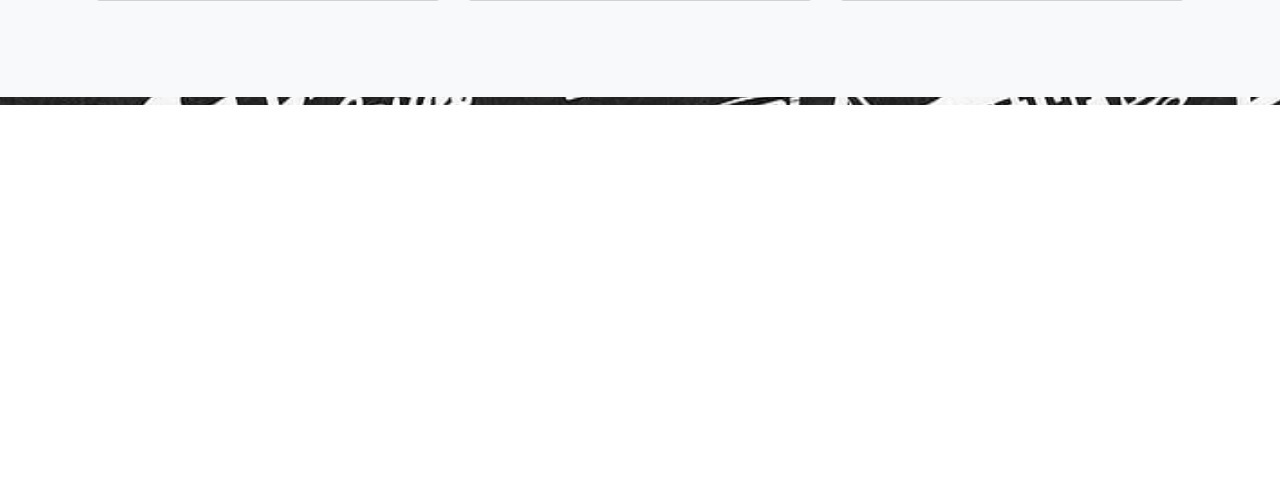
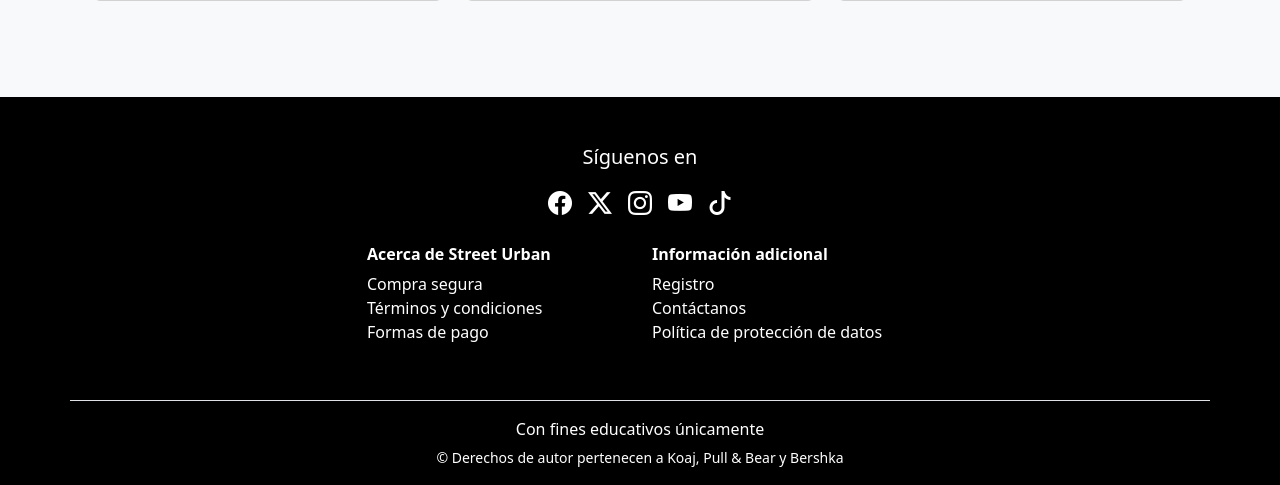
Before and after one commit to StivenJS2/Street_Oficial, a PHP site: page /vendedor/ in a window 1280 px wide. Shown: the part 2604-3089 px from the top of the page. Before the commit the page ends 2709 px from the top, so only its background shows below. Run offline with PHP 8.4, Linux system fonts and the light colour scheme.

Commit message:
finalización de pagina principal

```diff
--- a/Controlador/ClienteController.php
+++ b/Controlador/ClienteController.php
@@ -10,6 +10,7 @@ class ClienteController {
 
     public function manejarPeticion() {
         $mensaje = "";
+        $clientes = [];
 
         if ($_SERVER['REQUEST_METHOD'] === 'POST') {
             $accion = $_POST["_action"] ?? "";
@@ -74,6 +75,7 @@ class ClienteController {
         $clientes = $this->clienteService->obtenerClientes();
 
 
-        require __DIR__ . "/../Vista/Cliente.php";
+        require __DIR__ . "/../Vista/Administrador/Cliente.php";
+
     }
 }
--- a/Modelo/ModuloCliente/ClienteService.php
+++ b/Modelo/ModuloCliente/ClienteService.php
@@ -1,10 +1,6 @@
 <?php
 class ClienteService {
     private $urlCliente= "http://localhost:8080/cliente";
-
-
-
-
 
 public function obtenerClientes() {
     $respuesta = file_get_contents($this->urlCliente);
--- a/Vista/PuntoInicio/Inicio.php
+++ b/Vista/PuntoInicio/Inicio.php
@@ -17,8 +17,8 @@
           <div class="container-fluid bg-white shadow-sm fixed-top py-2">
 
             <!-- Logo -->
-            <a class="navbar-brand fw-bold" href="#">
-              <i class="bi bi-bag-check-fill me-2"></i> MiTienda
+            <a class="navbar-brand fw-bold">
+              <i class="bi bi-bag-check-fill me-2"></i> ¿Todo bien?
             </a>
 
             <div class="collapse navbar-collapse justify-content-center">
@@ -109,7 +109,7 @@
 
     <!-- Cards -->
 
-    <div class="container-fluid bg-light text-dark py-5 my-2">
+    <div class="container-fluid bg-light text-dark py-5 mt-2">
     <div class="container">
 
     <h2 class="text-center mb-4">La moda la puedes inventar tú.</h2>
@@ -309,7 +309,47 @@
   </div>
 
 
+  <footer class="container-fluid bg-black text-white pt-5 pb-3">
+    <div class="container">
+      <div class="row text-center mb-4">
 
+        <h5>Síguenos en</h5>
+        <div class="d-flex justify-content-center gap-3 mt-2">
+          <a href="#" class="text-white fs-4"><i class="bi bi-facebook"></i></a>
+          <a href="#" class="text-white fs-4"><i class="bi bi-twitter-x"></i></a>
+          <a href="#" class="text-white fs-4"><i class="bi bi-instagram"></i></a>
+          <a href="#" class="text-white fs-4"><i class="bi bi-youtube"></i></a>
+          <a href="#" class="text-white fs-4"><i class="bi bi-tiktok"></i></a>
+        </div>
+      </div>
+
+      <div class="row justify-content-center -start mt-4">
+        <div class="col-md-3 mb-3">
+
+          <h6 class="fw-bold">Acerca de Street Urban</h6>
+          <ul class="list-unstyled">
+            <li><a href="#" class="text-white text-decoration-none">Compra segura</a></li>
+            <li><a href="#" class="text-white text-decoration-none">Términos y condiciones</a></li>
+            <li><a href="#" class="text-white text-decoration-none">Formas de pago</a></li>
+          </ul>
+        </div>
+
+        <div class="col-md-3 mb-3">
+          <h6 class="fw-bold">Información adicional</h6>
+          <ul class="list-unstyled">
+            <li><a href="#" class="text-white text-decoration-none">Registro</a></li>
+            <li><a href="#" class="text-white text-decoration-none">Contáctanos</a></li>
+            <li><a href="#" class="text-white text-decoration-none">Política de protección de datos</a></li>
+          </ul>
+        </div>
+
+      <div class="text-center mt-4 border-top pt-3">
+        <p class="mb-1">Con fines educativos únicamente</p>
+        <small>&copy; Derechos de autor pertenecen a Koaj, Pull & Bear y Bershka</small>
+      </div>
+    </div>
+
+  </footer>
 
 
 
--- a/css/PuntoInicio/inicio.css
+++ b/css/PuntoInicio/inicio.css
@@ -1,5 +1,5 @@
 body {
-  background-image: url('/img/PuntoInicio/Fondo.jpg') !important;
+  background-image: url('/img/PuntoInicio/Urban.jpg') !important;
   background-size: cover !important;
   background-position: center !important;
   background-repeat: no-repeat !important;
--- a/index.php
+++ b/index.php
@@ -14,6 +14,12 @@ switch ($opcion) {
         $controller->manejarPeticion();
         break;
 
+    case 'login':
+        require_once __DIR__ . '/Controlador/LoginController.php';
+        $controller = new SesionController();
+        $controller->manejarPeticion();
+        break;
+
     default:
         include __DIR__ . '/Vista/PuntoInicio/Inicio.php';
         break;
--- a/js/Administrador/clientes.js
+++ b/js/Administrador/clientes.js
@@ -1,5 +1,5 @@
 
-   function mostrarSeccion(seccion) {
+function mostrarSeccion(seccion) {
 
     document.querySelectorAll('.seccion').forEach(div => div.classList.add('d-none'));
     document.getElementById('seccion-' + seccion).classList.remove('d-none');
```
Also changed, not shown: Controlador/SesionController.php (added, +47 -0 lines), Modelo/IniciarSesion/SesionService.php (added, +39 -0 lines), Vista/Administrador/AreaAdministracion.php (added, +74 -0 lines), Vista/Administrador/Cliente.php (+7 -7 lines), css/Administrador/clientes.css (+0 -10 lines), Vista/IniciarSesion/IniciarSesion.php (added), css/IniciarSesion/IniciarSesion.css (added), img/PuntoInicio/Fondo.jpg (deleted), img/PuntoInicio/Logo.png (added), img/PuntoInicio/Urban.jpg (added), js/IniciarSesion/IniciarSesion.js (added).
